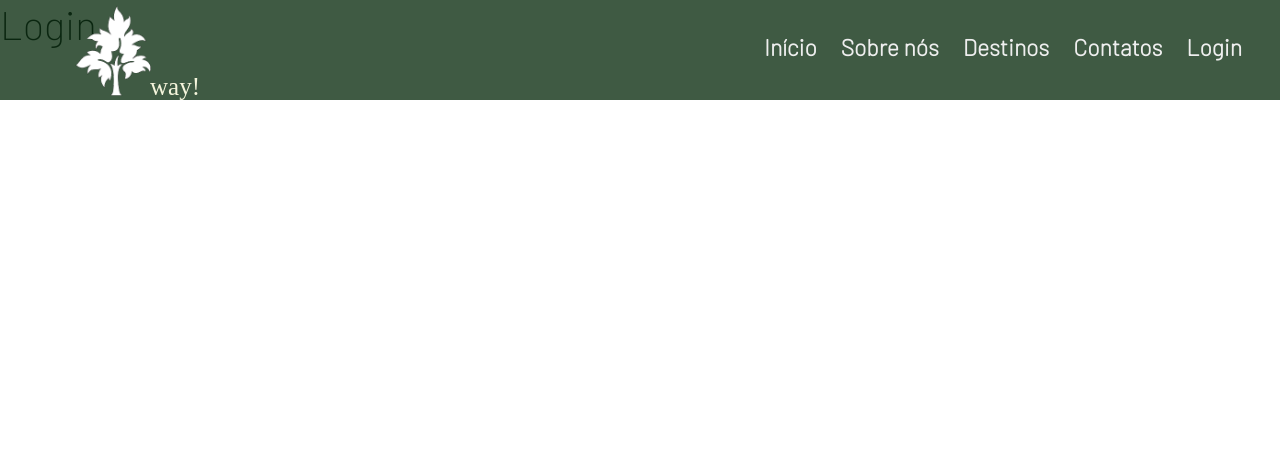
After one commit to GustavoMoraisSantos/ProjetoPI, a PHP site: page /login.html in a window 1280 px wide. The commit adds this page. Shown: the top 457 px of the page. Run offline with PHP 8.4, Linux system fonts and the light colour scheme; some libraries are stand-ins or nearby versions.

Commit message:
Novos links
Criei as páginas de cada funcionalidade de menu e separei o css

```diff
--- /dev/null
+++ b/login.html
@@ -0,0 +1,55 @@
+<!DOCTYPE html>
+<html lang="pt-br">
+
+<head>
+    <meta charset="UTF-8">
+    <meta name="viewport" content="width=device-width, initial-scale=1.0">
+    <title>Way! Login.</title>
+
+    <!-- Fonte -->
+    <link href="https://fonts.googleapis.com/css2?family=Roboto:wght@300;700&display=swap" rel="stylesheet">
+
+    <!-- Bootstrap -->
+    <link rel="stylesheet" href="https://stackpath.bootstrapcdn.com/bootstrap/4.5.2/css/bootstrap.min.css" integrity="sha384-JcKb8q3iqJ61gNV9KGb8thSsNjpSL0n8PARn9HuZOnIxN0hoP+VmmDGMN5t9UJ0Z" crossorigin="anonymous">
+
+    <!-- Font Awesome -->
+    <script src="https://kit.fontawesome.com/15860c6edb.js" crossorigin="anonymous"></script>
+
+
+
+
+    <!--Meu css-->
+    <link rel="stylesheet" href="style.css">
+    <link rel="stylesheet" href="css_especifico/login.css">
+
+</head>
+
+<body>
+
+
+    <section class="menu">
+        <!--CSS da section menu é o mesmo da página index-->
+        <!--menu fixo com logo, home, about, destinations, login linkando pra entrar com face ou google -->
+        <div class="menu_logo">way!</div>
+        <div class="menu_img"></div>
+
+        <div class="menu_desktop">
+            <ul class="menu_list">
+                <li><a href="index.html"><strong>Início</strong></a></li>
+                <li><a href="sobre_nos.html"><strong>Sobre nós</strong></a></li>
+                <li><a href="destinos.html"><strong>Destinos</strong></a></li>
+                <li><a href="contato.html"><strong>Contatos</strong></a></li>
+                <li><a href="login.html"><strong>Login</strong></a></li>
+            </ul>
+        </div>
+
+
+
+    </section>
+
+    <h1>Login</h1>
+
+
+</body>
+
+</html>
--- a/style.css
+++ b/style.css
@@ -42,31 +42,32 @@
     flex-direction: row;
     white-space: nowrap;
     display: inline;
+}
 
-        }
-        .menu1 a label{
+.menu1 a label {
     display: inline-block;
     position: relative;
     flex-shrink: inherit;
 }
 
-
-    body {/*padroniza a fonte do corpo, as margens, o tamanho e a cor dos elementos*/
+body {
+    /*padroniza a fonte do corpo, as margens, o tamanho e a cor dos elementos*/
     font-family: 'Barlow';
-
     background-color: #ffffff;
-        height: 2000px;
     margin: 0px;
 }
-    .menu{/*padroniza o tamanho, alura, cor e posição do menu*/
+
+.menu {
+    /*padroniza o tamanho, alura, cor e posição do menu*/
     width: 100%;
     height: 100px;
     background-color: rgba(3, 39, 8, 0.76);
     position: absolute;
     display: flex;
+}
 
-    }
-    .menu_logo{/*padroniza apenas as definições da escrita da logo*/
+.menu_logo {
+    /*padroniza apenas as definições da escrita da logo*/
     color: beige;
     position: relative;
     font-size: 25px;
@@ -74,61 +75,64 @@
     margin-left: 150px;
     font-family: 'Lora', serif;
 }
-    .menu_img{/*padroniza as definições da imagem da logo*/
 
+.menu_img {
+    /*padroniza as definições da imagem da logo*/
     background-image: url(assets/img/logobranca.png);
     background-repeat: no-repeat;
     background-size: 230px;
     width: 750px;
-        height:500px;
+    height: 500px;
     position: absolute;
     margin-top: -42px;
     margin-left: 0px;
 }
-    .menu_desktop{/*determina o tamanho da fonte e o tamanho das utilidades do menu*/
-        display:flex ;
+
+.menu_desktop {
+    /*determina epaço das utilidades do menu*/
+    display: flex;
     width: 100%;
     height: 54px;
-        font-size: 23px;
+}
 
-
-    }
-    .menu_desktop ul{/*determina o formato da lista*/
+.menu_desktop ul {
+    /*determina o formato da lista*/
     list-style: none;
     margin-left: 500px;
     margin-top: 30px;
     /* white-space: nowrap; /*n deixa o menu desconfigurar*/
-        flex-direction: row;/*Se eu tiro o nowrap, ele fica responsivo mas Quem somos quebra de linha. Se eu deixo, ele deixa de se ajustar*/
+    flex-direction: row;
+    /*Se eu tiro o nowrap, ele fica responsivo mas Quem somos quebra de linha. Se eu deixo, ele deixa de se ajustar*/
+    white-space: nowrap;
+    /*parece um position absolute*/
+    display: flex;
+}
 
-        white-space: nowrap;/*parece um position absolute*/
-        display: flex;
+.menu_desktop ul li {
+    /*determina o formato da lista com base nas linhas e o tamanho das funcionalidades*/
+    display: inline-block;
+    padding-left: 24px;
+    position: relative;
+    font-size: 23px;
+}
 
-
-
-    }
-    .menu_desktop ul li{/*determina o formato da lista com base nas linhas*/
-        display: inline-block;
-        padding-left: 24px ;
-        position: relative;
-
-
-
-    }
-    .menu_desktop ul li a{/*determina a cor e tira as características padrões de links*/
+.menu_desktop ul li a {
+    /*determina a cor e tira as características padrões de links*/
     text-decoration: none;
     color: #eeeeee;
+}
 
-
-    }
-    .menu_desktop ul li a:hover{
+.menu_desktop ul li a:hover {
     color: #c4953e;
 }
 
-
-    .content__1{/*tamanho do content1*/
+.content__1 {
+    /*tamanho do content1*/
     width: 100%;
 }
-    .content__1-img{/*determina o tamanho, proporção, posição e alinhamento dos itens que estão dentro do banner.*/
+
+.content__1-img {
+    /*determina o tamanho, proporção, posição e alinhamento dos itens que estão dentro do banner.*/
     padding-top: 0px;
     height: 600px;
     background-image: url(assets/img/mountain-1149897_1920.jpg);
```
Also changed, not shown: other parts of style.css (+103 -105 lines), contato.html (added, +50 -0 lines), destinos.html (added, +50 -0 lines), index.html (+16 -25 lines), sobre_nos.html (added, +51 -0 lines), css_especifico/contato.css (added), css_especifico/destinos.css (added), css_especifico/login.css (added), css_especifico/sobre.css (added). Lines whose indentation alone changed are shown as unchanged.
